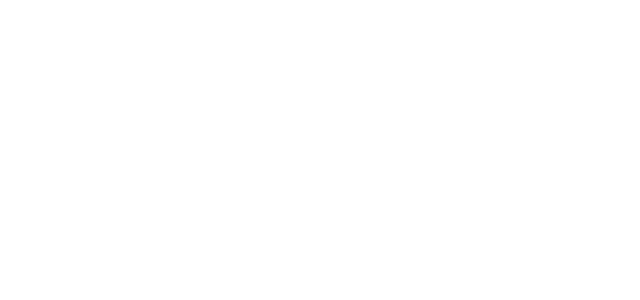
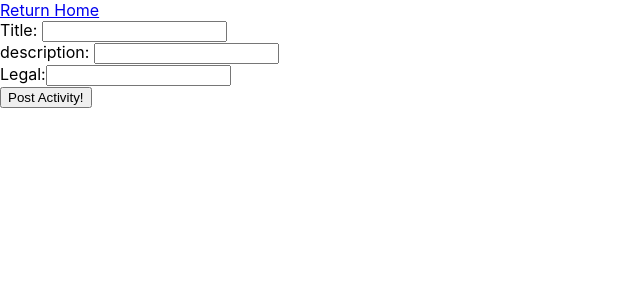
Before and after one commit to Euclius/Project_Three, a React (Create React App) app in the folder client/: page /createActivity in a window 1280 px wide. Shown: the top 300 px of the page, without its empty margins (0-640 px from the left). Built offline with nearby package versions, Linux system fonts and the light colour scheme.

Commit message:
having trouble with rendering my create, but I got the page of create Activity running and it is now linked correctly.

```diff
--- a/client/src/App.js
+++ b/client/src/App.js
@@ -5,6 +5,7 @@
 import Login from './components/Login.js'
 import Activity from './components/Activity.js'
 import CreateAccount from './components/CreateAccount.js';
+import CreateActivity from './components/CreateActivity.js';
 
 class App extends Component {
   render() {
@@ -18,6 +19,7 @@
       <Route path='/activity' component={Activity}></Route>
       <Route path='/createAccount' component={CreateAccount}></Route>
       <Route path='/users/:userId' component={UsernamePage}></Route>
+      <Route path='/createActivity' component={CreateActivity}></Route>
     </Switch>
   </div>
 </Router>
--- a/client/src/components/Activity.js
+++ b/client/src/components/Activity.js
@@ -1,26 +1,47 @@
-import React, {Component} from 'react'
-import {Link} from 'react-router-dom'
+import React, { Component } from 'react'
+import { Link } from 'react-router-dom'
+import axios from 'axios'
 
 
 export default class Activity extends Component {
-    state ={
+    state = {
         users: {
-            userName:''
-        },
-        activity: {
-            title: '',
-            description: '',
-            legal:''
+            userName: '',
+
+            activity: []
         }
     }
+    componentDidMount = () => {
+        if (this.props.match.params) {
+            axios.get(`/api/users/${this.props.match.params.userId}`)
+                .then(res => {
+                    this.setState({
+                        activity: res.data.activity,
+                        user: {
+                            _id: res.data._id,
+                            userName: res.data.userName
+                        }
+                    })
+                })
 
+        }
+    }
     render() {
-    return(
+        return (
             <div>
-        <div><Link to ='/'>Home Page</Link></div>
+                <div><Link to='/'>Home Page</Link></div>
                 <div><Link to='/login'>Login Page</Link></div>
+                <div><Link to='/createActivity'>Create an Activity</Link></div>
                 <h1>activities:</h1>
-
+                {/* {this.state.activity.map(activity => {
+                    return (
+                        <Activity
+                            key={activity._id}
+                            activity={activity} />
+                    )
+                }
+                )
+                } */}
             </div>
         )
     }
--- a/client/src/components/CreateActivity.js
+++ b/client/src/components/CreateActivity.js
@@ -1,16 +1,64 @@
 import React, { Component } from 'react'
-
+import axios from 'axios'
+import {Redirect, Link} from 'react-router-dom'
 
 export default class CreateActivity extends Component {
     state ={
+        activity:{
         title:'',
         description:'',
         legal:''
+        },
+        createdActivty: {},
+        redirectToHome: false
+    }
+
+    activityCreate = () => {
+        axios.post(`/api/users/:userId/activities`).then(res => {
+            this.setState({activity: res.data})
+        })
+    }
+    handleAlter = (e) => {
+        const newActivity = {...this.state.activity}
+        newActivity[e.target.name] = e.target.value
+        this.setState({activity: newActivity})
+    }
+    handleActivityCreate = (e) => {
+        e.prevent.Default()
+        this.createdActivty()
     }
   render() {
+      if(this.state.redirectToHome === true) {
+          return (<Redirect to= {`users/:userId/${this.state.createdActivty._id}`}></Redirect>)
+      }
     return (
       <div>
+        <Link to='/'>Return Home</Link>
 
+        <form onSubmit={this.handleActivityCreate}>
+        <div>
+            <label htmlFor="title">Title: </label>
+            <input onChange={this.handleAlter}
+            name="title"
+            type="text"
+            value={this.state.activity.title}></input>
+        </div>
+        <div>
+        <label htmlFor="description">description: </label>
+        <input onChange={this.handleAlter}
+        name="description"
+        type="text"
+        value={this.state.activity.description}></input>
+</div>
+<div>
+    <label htmlFor="legal">Legal:</label>
+    <input onChange={this.handleAlter}
+    name="legal"
+    type="text"
+    value={this.state.activity.legal}></input>
+</div>
+<button>Post Activity!</button>
+        </form>
       </div>
     )
   }
--- a/client/src/components/UsernamePage.js
+++ b/client/src/components/UsernamePage.js
@@ -25,14 +25,17 @@
     return (
       <div>
         <h1>Activities:</h1>
-        {/* {this.state.activity.map(activity =>{
-
-          <Activity
-          key={activity._id}
-          activity={activity}
-        />
-        })} */}
+        {/* {this.state.activity.map(activity => {
+                    return (
+                        <Activity
+                            key={activity._id}
+                            activity={activity} />
+                    )
+                }
+                )
+                } */}
         <div><Link to='/'>Home Page</Link></div>
+        <div><Link to='/createActivity'>Create an Activity</Link></div>
       </div>
     )
   }
```
Lines whose indentation alone changed are shown as unchanged.
